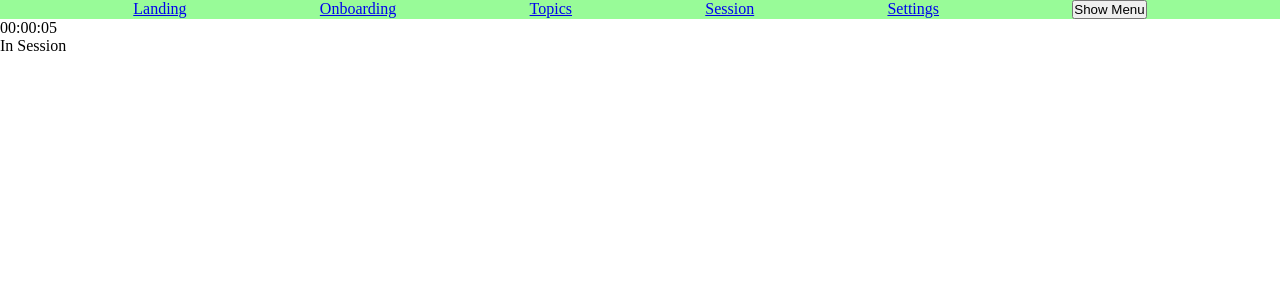
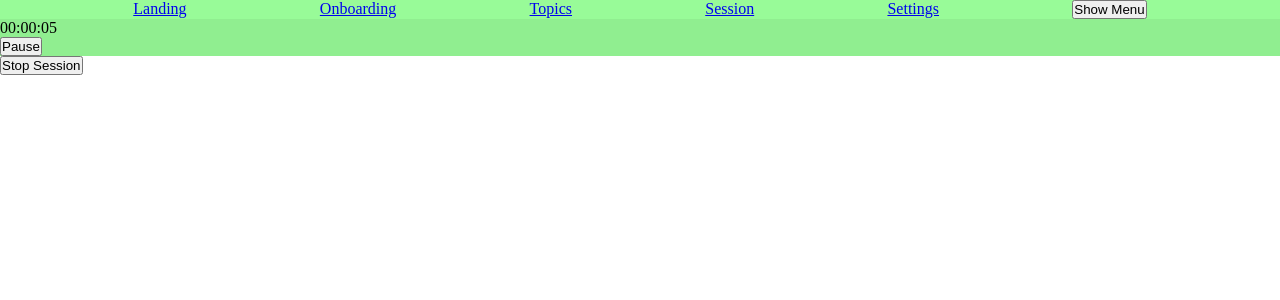
Before and after one commit to bellmarc/scatterbrain-study-app, a React (Create React App) app in the folder client/: page /session in a window 1280 px wide. Shown: the top 300 px of the page. Built offline with nearby package versions, Linux system fonts and the light colour scheme.

Commit message:
add stop session button

```diff
--- a/client/src/components/InSession.js
+++ b/client/src/components/InSession.js
@@ -1,11 +1,18 @@
-import React from 'react';
+import React, {useState} from 'react';
 import Timer from './Timer';
 
 const InSession = (props) => {
+  const [save, setSave] = useState({})
+
+  const savedTime = (time) => {
+      console.log(time)
+      return time;
+  }
+
   return (
       <div>
-          <Timer />
-          In Session
+          <Timer {...save} />
+          <button onClick={()=>setSave({save:savedTime})}>Stop Session</button>
       </div>
   )
 }
--- a/client/src/components/Timer.js
+++ b/client/src/components/Timer.js
@@ -1,21 +1,18 @@
 import React, { useState, useEffect } from 'react';
+const Digits = (props) => props.val < 10 ? (<span>0{props.val}</span>) : (<span>{props.val}</span>)
 
-const Digits = (props) => {
-  return props.val < 10 ? (
-      <span>0{props.val}</span>
-  )
-  : (
-    <span>{props.val}</span>
-  )
-}
-
-const Timer = () => {
+const Timer = (props) => {
+    console.log(props);
     const [hours, setHours] = useState(0)
     const [minutes, setMinutes] = useState(0)
     const [seconds, setSeconds] = useState(0)
+    const [pause, setPause] = useState(false)
 
-    useEffect(() => {
-        const interval = setInterval(() => {
+
+    props.save && props.save({hours,minutes,seconds})
+
+    const incrementTime = () => {
+        if(pause===false){
             if (seconds >= 59) {
                 setSeconds(0)
                 setMinutes(minutes+1)
@@ -27,15 +24,23 @@ const Timer = () => {
             else {
                 setSeconds(seconds+1)
             }
-        }, 1000);
+        }
+    }
+
+    useEffect(() => {
+        const interval = setInterval(incrementTime, 1000);
         return () => clearInterval(interval);
-      }, [seconds, minutes, hours])
+      }, [seconds, minutes, hours, pause])
 
     return (
-        <div>
+        <div style={{background: pause ? 'red' : 'lightgreen'}}>
             <Digits val={hours}/>:
             <Digits val={minutes}/>:
             <Digits val={seconds}/>
+            <div>
+                <button onClick={()=>{setPause(!pause)}}>Pause</button>
+                <span>{pause ? "Timer paused" : ""}</span>
+            </div>
         </div>
     )
   }
--- a/client/src/style/menu.css
+++ b/client/src/style/menu.css
@@ -16,6 +16,13 @@
     left: 100vw;
 }
 
+<<<<<<< HEAD
+body{
+    overflow: hidden;
+}
+
+=======
+>>>>>>> master
 
 .menu > button {
     border: none;
```
